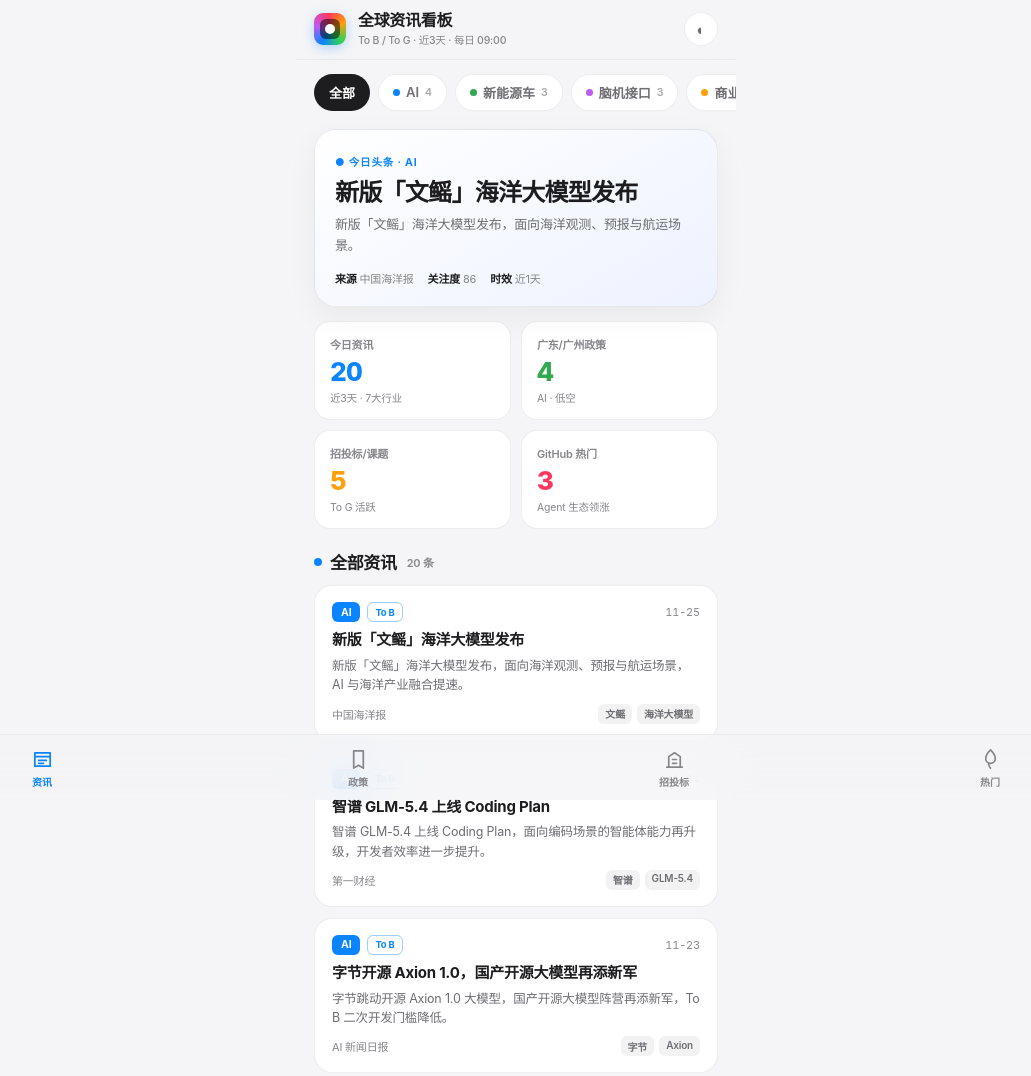
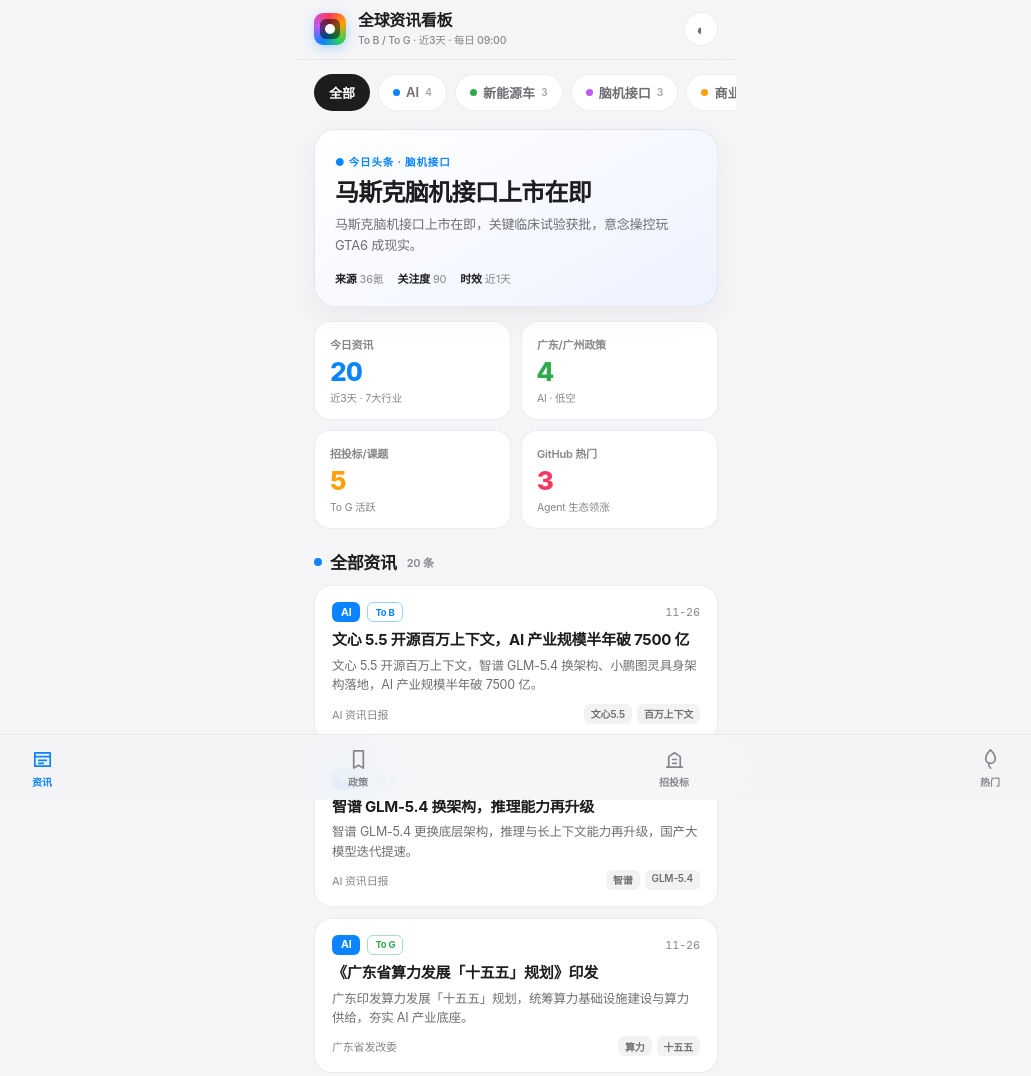
Before and after one commit to cynthia31415926-eng/global-intelligence, a plain HTML site: page m.html in a window 1280 px wide. Shown: the top 1076 px of the page, without its empty margins (124-1155 px from the left). Drawn offline with Linux system fonts and the light colour scheme.

Commit message:
update m.html

```diff
--- a/m.html
+++ b/m.html
@@ -225,85 +225,85 @@
 <script>
 const DATA = [
   // AI
-  {id:1,ind:"ai",type:"product",aud:"toB",title:"新版「文鳐」海洋大模型发布",src:"中国海洋报",time:"11-25",hot:86,
-    desc:"新版「文鳐」海洋大模型发布，面向海洋观测、预报与航运场景，AI 与海洋产业融合提速。",
-    tags:["文鳐","海洋大模型","航运"],url:"https://mp.ccin.com.cn/detail/76caf77c8a58043e15d22f2e455a1d28"},
-  {id:2,ind:"ai",type:"product",aud:"toB",title:"智谱 GLM-5.4 上线 Coding Plan",src:"第一财经",time:"11-24",hot:84,
-    desc:"智谱 GLM-5.4 上线 Coding Plan，面向编码场景的智能体能力再升级，开发者效率进一步提升。",
-    tags:["智谱","GLM-5.4","Coding"],url:"https://www.yicai.com/brief/103450913.html"},
-  {id:3,ind:"ai",type:"product",aud:"toB",title:"字节开源 Axion 1.0，国产开源大模型再添新军",src:"AI 新闻日报",time:"11-23",hot:78,
-    desc:"字节跳动开源 Axion 1.0 大模型，国产开源大模型阵营再添新军，To B 二次开发门槛降低。",
-    tags:["字节","Axion","开源"],url:"https://damodev.csdn.net/6b0378bc40858c2d881d386a.html"},
-  {id:4,ind:"ai",type:"policy",aud:"toG",title:"广东 12 部门印发《促进词元经济高质量发展行动计划（2026—2027）》",src:"广东省政务和数据管理局",time:"11-20",hot:80,
+  {id:1,ind:"ai",type:"product",aud:"toB",title:"文心 5.5 开源百万上下文，AI 产业规模半年破 7500 亿",src:"AI 资讯日报",time:"11-26",hot:86,
+    desc:"文心 5.5 开源百万上下文，智谱 GLM-5.4 换架构、小鹏图灵具身架构落地，AI 产业规模半年破 7500 亿。",
+    tags:["文心5.5","百万上下文","7500亿"],url:"https://damodev.csdn.net/6b077686e5f4ca4eff93cc3d.html"},
+  {id:2,ind:"ai",type:"product",aud:"toB",title:"智谱 GLM-5.4 换架构，推理能力再升级",src:"AI 资讯日报",time:"11-26",hot:80,
+    desc:"智谱 GLM-5.4 更换底层架构，推理与长上下文能力再升级，国产大模型迭代提速。",
+    tags:["智谱","GLM-5.4","架构"],url:"https://damodev.csdn.net/6b077686e5f4ca4eff93cc3d.html"},
+  {id:3,ind:"ai",type:"policy",aud:"toG",title:"《广东省算力发展「十五五」规划》印发",src:"广东省发改委",time:"11-26",hot:84,
+    desc:"广东印发算力发展「十五五」规划，统筹算力基础设施建设与算力供给，夯实 AI 产业底座。",
+    tags:["算力","十五五","广东"],url:"https://www.gd.gov.cn/gdywdt/zwzt/rgznjqr/zcwj/content/post_4985489.html"},
+  {id:4,ind:"ai",type:"policy",aud:"toG",title:"广东 12 部门印发《促进词元经济高质量发展行动计划（2026—2027）》",src:"广东省政务和数据管理局",time:"11-20",hot:78,
     desc:"广东 12 部门联合印发词元经济高质量发展行动计划，AI 词元经济进入全链条系统化发展。",
     tags:["词元经济","行动计划"],url:"https://zfsg.gd.gov.cn/zwgk/gggs/content/post_4982697.html"},
   // 新能源车
-  {id:5,ind:"nev",type:"market",aud:"toB",title:"10 月新能源车产销延续回暖，机构看好 26 年锂电超预期",src:"新浪财经 / 研报",time:"11-26",hot:76,
-    desc:"10 月新能源车产销延续回暖，机构继续看好 2026 年锂电产业链超预期表现。",
+  {id:5,ind:"nev",type:"market",aud:"toB",title:"新能源车出口狂飙 136.7%，锂电链 2026 销量上修至 1876 万辆",src:"中财网",time:"11-24",hot:78,
+    desc:"新能源车出口同比狂飙 136.7%，锂电产业链 2026 年销量预期上修至 1876 万辆，出海景气度高。",
+    tags:["出口","136.7%","1876万辆"],url:"https://futures.cfi.cn/p20261124000200.html"},
+  {id:6,ind:"nev",type:"market",aud:"toB",title:"中信建投：10 月新能源产销回暖，看好 26 年锂电超预期",src:"新浪财经 / 中信建投",time:"11-25",hot:74,
+    desc:"中信建投跟踪显示 10 月新能源车产销延续回暖，继续看好 2026 年锂电产业链超预期。",
     tags:["产销回暖","锂电","26年"],url:"http://stock.finance.sina.com.cn/stock/go.php/vReport_Show/kind/industry/rptid/848805008860/index.phtml"},
-  {id:6,ind:"nev",type:"market",aud:"toB",title:"乘联分会：10 月动力电池装机量 82.4GWh，同比 +22.3%",src:"moomoo / 乘联分会",time:"11-23",hot:72,
+  {id:7,ind:"nev",type:"market",aud:"toB",title:"乘联分会：10 月动力电池装机量 82.4GWh，同比 +22.3%",src:"moomoo / 乘联分会",time:"11-23",hot:70,
     desc:"乘联分会数据显示 10 月新能源汽车动力电池装机量 82.4GWh，同比增长 22.3%，产业链景气向上。",
     tags:["装机量","82.4GWh"],url:"https://www.moomooapp.com/hant/news/post/1005321612"},
-  {id:7,ind:"nev",type:"market",aud:"toB",title:"「车电融合」渐成主流，二线动力电池企业崛起",src:"东方财富",time:"11-23",hot:70,
-    desc:"「车电融合」渐成主流，二线新能源动力电池企业加速崛起，行业格局生变。",
-    tags:["车电融合","二线电池"],url:"https://fund.eastmoney.com/a/202611233937005150.html"},
   // 脑机接口
-  {id:8,ind:"bci",type:"product",aud:"toG",title:"外媒：中国发布具有里程碑意义的脑机接口技术成果",src:"腾讯 / 外媒",time:"11-25",hot:84,
+  {id:8,ind:"bci",type:"market",aud:"toB",title:"马斯克脑机接口上市在即，关键临床试验获批",src:"36氪",time:"11-26",hot:90,
+    desc:"马斯克旗下脑机接口公司上市在即，关键临床试验获批，意念操控玩《GTA 6》成现实，脑机商业化提速。",
+    tags:["马斯克","上市","临床试验"],url:"https://eu.36kr.com/zh/p/4086411482229124"},
+  {id:9,ind:"bci",type:"product",aud:"toG",title:"外媒：中国发布具有里程碑意义的脑机接口技术成果",src:"腾讯 / 外媒",time:"11-25",hot:80,
     desc:"外媒评价中国发布具有里程碑意义的脑机接口技术成果，国产脑机接口国际关注度提升。",
-    tags:["里程碑","国际关注","脑机"],url:"https://news.qq.com/rain/a/20261125A0DSHS00"},
-  {id:9,ind:"bci",type:"product",aud:"toG",title:"脑机接口「接入」康养，惠及民生",src:"新浪财经",time:"11-25",hot:76,
+    tags:["里程碑","国际关注"],url:"https://news.qq.com/rain/a/20261125A0DSHS00"},
+  {id:10,ind:"bci",type:"product",aud:"toG",title:"脑机接口「接入」康养，惠及民生",src:"新浪财经",time:"11-25",hot:72,
     desc:"脑机接口加速「接入」康养场景，康复与养老应用惠及民生，产业化落地提速。",
     tags:["康养","康复","民生"],url:"https://finance.sina.com.cn/jjxw/2026-11-25/doc-inizxaum9585732.shtml"},
-  {id:10,ind:"bci",type:"product",aud:"toG",title:"「北脑一号」已完成 40 余例人体植入",src:"人民网",time:"11-22",hot:82,
-    desc:"2026 脑机接口大会发布 15 项标志性成果，「北脑一号」已完成 40 余例人体植入，临床规模化验证提速。",
-    tags:["北脑一号","40余例"],url:"http://bj.people.com.cn/n2/2026/1122/c349239-41757495.html"},
   // 商业航天
-  {id:11,ind:"aero",type:"product",aud:"toB",title:"天兵科技等成立新公司，含火箭发动机研发业务",src:"证券时报",time:"11-26",hot:72,
+  {id:11,ind:"aero",type:"market",aud:"toG",title:"海上发射母港竞速扩容，商业航天高频发射能力加快形成",src:"搜狐",time:"11-26",hot:74,
+    desc:"海上发射母港竞速扩容，商业航天高频发射能力加快形成，发射频次与运力同步提升。",
+    tags:["海上发射","母港","高频发射"],url:"https://m.sohu.com/coo/zmtq/1105585302_122512986"},
+  {id:12,ind:"aero",type:"product",aud:"toB",title:"天兵科技等成立新公司，含火箭发动机研发业务",src:"证券时报",time:"11-26",hot:70,
     desc:"天兵科技等成立科技新公司，经营范围含火箭发动机研发，商业航天上游布局加速。",
-    tags:["天兵科技","火箭发动机","新公司"],url:"https://www.stcn.com/article/detail/4352996.html"},
-  {id:12,ind:"aero",type:"product",aud:"toG",title:"力箭二号进入多发并行总装阶段，交付提速",src:"中科宇航",time:"11-24",hot:78,
-    desc:"中科宇航力箭二号进入多发并行总装阶段，产能双线释放、履约交付提速，商业火箭批量化提速。",
-    tags:["力箭二号","并行总装"],url:"https://www.cas-space.com/article/630.html"},
+    tags:["天兵科技","火箭发动机"],url:"https://www.stcn.com/article/detail/4352996.html"},
   // 智能船舶
-  {id:13,ind:"ship",type:"product",aud:"toB",title:"外媒：广州造智能船舶舰队驶向世界（APEC）",src:"国际在线",time:"11-25",hot:76,
+  {id:13,ind:"ship",type:"research",aud:"toG",title:"香港议员关注自动驾驶船舶应用，首要原则确保海上安全",src:"星岛头条",time:"11-26",hot:66,
+    desc:"香港议员关注自动驾驶船舶应用及配套，强调首要原则是确保海上安全。",
+    tags:["自动驾驶船舶","海上安全","香港"],url:"https://www.stheadline.com/zh-hans/loadnext/0/3640985"},
+  {id:14,ind:"ship",type:"product",aud:"toB",title:"外媒：广州造智能船舶舰队驶向世界（APEC）",src:"国际在线",time:"11-25",hot:74,
     desc:"广州造智能船舶舰队亮相 APEC、驶向世界，广州船舶制造与国际市场对接提速。",
     tags:["广州造","智能船舶","APEC"],url:"https://news.cri.cn/20261125/2c2dc115-4579-4d7c-a370-3312f9392441.html"},
-  {id:14,ind:"ship",type:"product",aud:"toB",title:"中国船级社助力全国首艘 R1 智能纯电动海船交付",src:"中国船级社",time:"11-23",hot:70,
-    desc:"中国船级社武汉分社助力全国首艘 R1 智能附加标志纯电动智能海船顺利交付，绿色智能船舶规范体系完善。",
-    tags:["R1","纯电动","智能海船"],url:"https://www.ccs.org.cn/ccswz/articleDetail?id=202611230320451086&columnId=201900002000000055"},
   // 低空经济
-  {id:15,ind:"low",type:"market",aud:"toG",title:"广州一份千万级低空服务采购成交，运营模式仍待明确",src:"网易",time:"11-25",hot:74,
-    desc:"广州一份千万级低空服务采购项目成交，但「谁来飞、怎么飞」的运营模式仍待明确。",
-    tags:["低空采购","千万级","运营模式"],url:"https://www.163.com/dy/article/LCIRD3KQ05148ALS.html"},
-  {id:16,ind:"low",type:"market",aud:"toG",title:"琶洲低空通信感知专网通过国家级高层次专家论证",src:"广州市海珠区政府",time:"11-21",hot:76,
+  {id:15,ind:"low",type:"market",aud:"toB",title:"小鹏汇天飞行汽车制造公司增资至 17 亿，增幅约 89%",src:"搜狐汽车",time:"11-26",hot:82,
+    desc:"小鹏汇天旗下飞行汽车制造公司增资至 17 亿元、增幅约 89%，eVTOL 量产与商业化提速。",
+    tags:["小鹏汇天","增资","17亿"],url:"https://www.sohu.com/a/1106684047_122014422"},
+  {id:16,ind:"low",type:"market",aud:"toG",title:"兴业银行广州分行：打造金融引擎激活「空天动力」",src:"广州日报",time:"11-26",hot:68,
+    desc:"兴业银行广州分行打造金融引擎激活「空天动力」，金融赋能空天与低空产业发展。",
+    tags:["金融赋能","空天动力","广州"],url:"https://huacheng.gz-cmc.com/pages/2026/11/26/ba44dc42cbeb40c899cad9189405eef2.html"},
+  {id:17,ind:"low",type:"market",aud:"toG",title:"琶洲低空通信感知专网通过国家级高层次专家论证",src:"广州市海珠区政府",time:"11-21",hot:74,
     desc:"广州琶洲低空通信感知专网通过国家级高层次专家论证，为超大城市低空商业化运营筑牢数字底座。",
     tags:["琶洲","低空专网"],url:"https://www.haizhu.gov.cn/gzhzfg/gkmlpt/content/11/11113/post_11113637.html"},
-  {id:17,ind:"low",type:"market",aud:"toG",title:"总投资 3.66 亿！花都低空临空产业再添硬核支撑",src:"广州市花都区政府",time:"11-24",hot:66,
-    desc:"广州花都低空临空产业项目总投资 3.66 亿元落地，低空基础设施与产业集聚再提速。",
-    tags:["花都","3.66亿"],url:"https://www.gz.gov.cn/ysgz/xwdt/ysdt/content/post_11115243.html"},
   // GitHub 热门
-  {id:18,ind:"gh",type:"github",aud:"toB",title:"GitHub 日报（11-26）：BugHunter +1,644 居首",src:"Qiita / GitHub",time:"11-26",hot:70,stars:"—",
-    desc:"GitHub 日报显示 BugHunter 以 +1,644 星居首，常驻热榜项目持续霸榜。",
-    tags:["BugHunter","日报"],url:"https://qiita.com/Git_Dayori/items/605ab24da850ff5d955e"},
-  {id:19,ind:"gh",type:"github",aud:"toB",title:"GitHub 热榜项目周榜（11-23）",src:"知乎 / GitHub",time:"11-25",hot:66,stars:"—",
-    desc:"GitHub 热榜项目周榜，AI Agent 与开发者工具持续领跑。",
-    tags:["热榜","周榜"],url:"https://zhuanlan.zhihu.com/p/2108285637694641612"},
+  {id:18,ind:"gh",type:"github",aud:"toB",title:"码力雷达 11-27 总榜：AI 工具持续领跑",src:"码力雷达",time:"11-27",hot:70,stars:"—",
+    desc:"码力雷达 11-27 总榜显示 AI 开发工具与 Agent 项目持续领跑涨星榜。",
+    tags:["总榜","AI 工具"],url:"https://www.maliradar.cn/history/2026-11-27/total/page/2"},
+  {id:19,ind:"gh",type:"github",aud:"toB",title:"GitHub 日榜趋势速报（11-26）",src:"掘金 / GitHub Trending",time:"11-26",hot:66,stars:"—",
+    desc:"GitHub 日榜趋势集中在 AI Agent、开源模型与开发者工具。",
+    tags:["Trending","Agent"],url:"https://www.cnblogs.com/wflynn/p/23785835"},
   {id:20,ind:"gh",type:"github",aud:"toB",title:"github-hot-hub：GitHub 热门仓库每小时归档",src:"GitHub",time:"长期",hot:64,stars:"—",
     desc:"每小时更新、按天归档 GitHub 热门仓库，适合 To B 团队持续追踪开源热点。",
     tags:["归档","追踪"],url:"https://github.com/SnailDev/github-hot-hub"},
 ];
 const POLICY = [
+  {t:"《广东省算力发展「十五五」规划》印发",src:"广东省发改委",time:"11-26",tag:"AI",url:"https://www.gd.gov.cn/gdywdt/zwzt/rgznjqr/zcwj/content/post_4985489.html"},
+  {t:"广东 12 部门印发《促进词元经济高质量发展行动计划（2026—2027）》",src:"广东省政务和数据管理局",time:"11-20",tag:"AI",url:"https://zfsg.gd.gov.cn/zwgk/gggs/content/post_4982697.html"},
   {t:"《数字广东建设「十五五」规划》解读",src:"广东省政务和数据管理局",time:"11-24",tag:"AI",url:"https://zfsg.gd.gov.cn/zwgk/zcjd2/content/post_4981323.html"},
-  {t:"广东 12 部门印发《促进词元经济高质量发展行动计划（2026—2027）》",src:"广东省政务和数据管理局",time:"11-20",tag:"AI",url:"https://zfsg.gd.gov.cn/zwgk/gggs/content/post_4982697.html"},
   {t:"广州「十五五」规划：打造全球领先空天强市",src:"广州市政府",time:"11-13",tag:"空天",url:"https://www.gz.gov.cn/gzzcwjk/gzdata/content/mpost_10833638.html"},
-  {t:"广东设立省级词元交易服务平台",src:"广东省政府",time:"11-13",tag:"AI",url:"https://www.gdhmo.gov.cn/xwzx/gdyw/content/post_123694.html"},
 ];
 const TENDER = [
+  {t:"广州珠江 450 客位纯电动游船建造项目招标",src:"安天 e 采 / 广州公共资源交易中心",time:"11-27",amount:"招标公告",url:"https://www.xinecai.com/markerswebnotice/732371303565753295.html"},
   {t:"黄埔老港海关缉私分局办公楼消防加压系统改造项目",src:"中国政府采购网",time:"11-25",amount:"竞争性磋商",url:"http://www.ccgp.gov.cn/cggg/zygg/jzxcs/202611/t20261125_27752047.htm"},
   {t:"广州市从化区流溪河生态廊道绿美米埗建设首开区运营物资采购",src:"广州公共资源交易中心",time:"11-25",amount:"比选公告",url:"https://ygcg.gzggzy.cn/p92/hw/20261125/469128.html"},
   {t:"广重集团工艺设备技术改造项目设备基础工程设计施工总承包",src:"我的钢铁网 / 广重集团",time:"11-24",amount:"招标公告",url:"https://gc.mysteel.com/zc/detail.html?id=YTQzNTM4MjM="},
   {t:"广州市增城区荔湖街新城大道东侧地块建设项目施工总承包",src:"广州公共资源交易中心",time:"11-22",amount:"招标公告",url:"https://ywtb.gzggzy.cn/jyfw/002001/002001004/002001004011/20261107/81eb807b-0787-4352-ae2a-720d7c575738_d6e079c1-47d6-41b5-a0d1-71e833b1709b_dayichengqi.html"},
-  {t:"广州市净水有限公司预处理、二沉池等升级改造项目（标段一）",src:"广州公共资源交易中心",time:"11-21",amount:"招标公告",url:"https://ygcg.gzggzy.cn/p92/qt5/20261121/467460.html"},
 ];
 const INDUSTRIES = [
   {key:"ai",name:"AI",color:"#0a84ff"},
@@ -360,10 +360,10 @@ function renderFeed(){
   const list=feedList();
   const hero=`
     <div class="hero">
-      <span class="kicker">● 今日头条 · AI</span>
-      <h1>新版「文鳐」海洋大模型发布</h1>
-      <div class="lead">新版「文鳐」海洋大模型发布，面向海洋观测、预报与航运场景。</div>
-      <div class="hmeta"><span><b>来源</b> 中国海洋报</span><span><b>关注度</b> 86</span><span><b>时效</b> 近1天</span></div>
+      <span class="kicker">● 今日头条 · 脑机接口</span>
+      <h1>马斯克脑机接口上市在即</h1>
+      <div class="lead">马斯克脑机接口上市在即，关键临床试验获批，意念操控玩 GTA6 成现实。</div>
+      <div class="hmeta"><span><b>来源</b> 36氪</span><span><b>关注度</b> 90</span><span><b>时效</b> 近1天</span></div>
     </div>
     <div class="stats">
       <div class="stat c1"><div class="k">今日资讯</div><div class="v">${DATA.length}</div><div class="d">近3天 · 7大行业</div></div>
```
